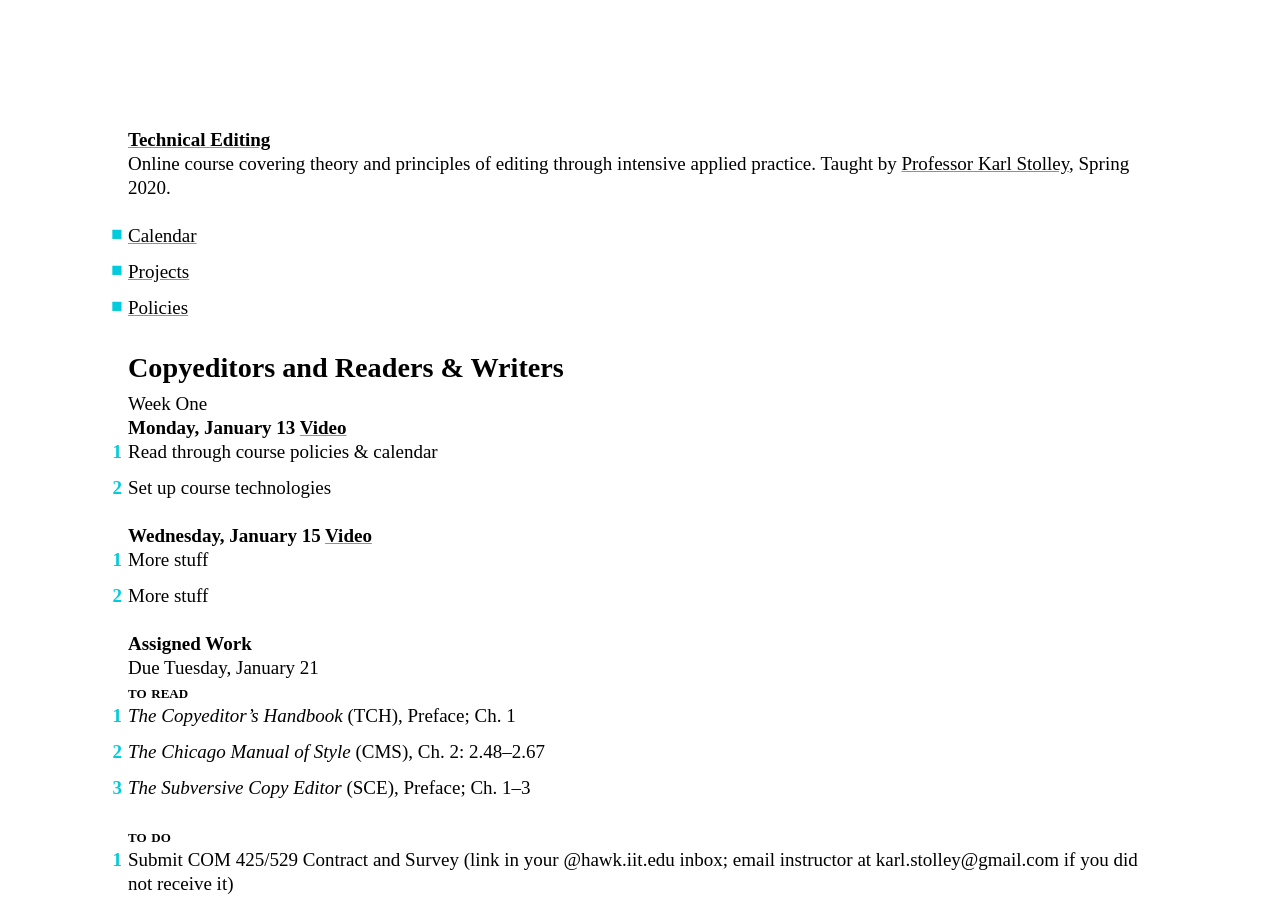
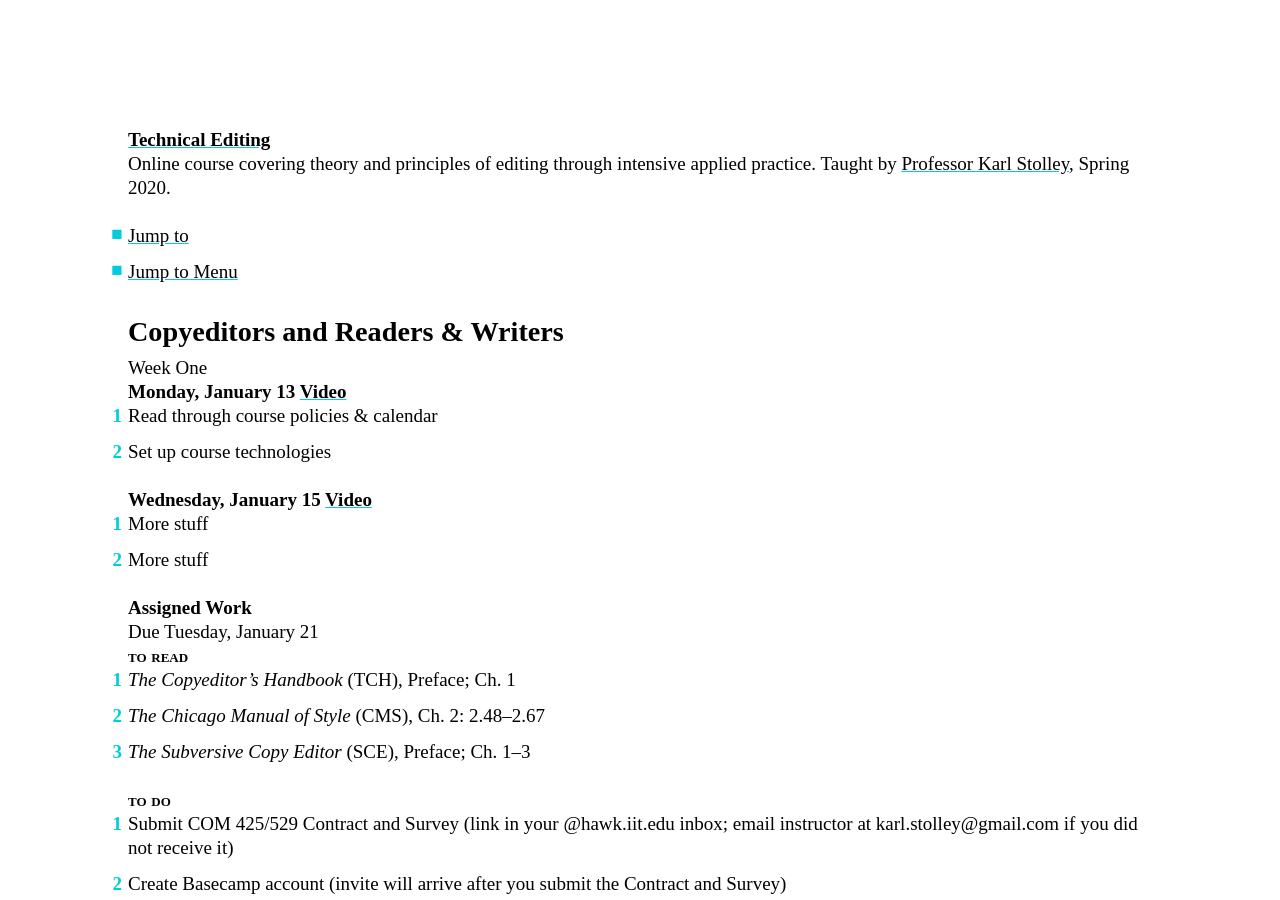
Before and after one commit to karlstolley/jekyll-theme-course, a Jekyll site: the page built from index.md, in a window 1280 px wide and 900 px high. Built offline with Jekyll 4.4.1, drawn with Linux system fonts in a browser that asks for light colours; some web fonts are replaced; some of the changed text lies outside the part shown.

Commit message:
Retool structure and contents of #header and #footer

```diff
--- a/_layouts/default.html
+++ b/_layouts/default.html
@@ -18,24 +18,16 @@
 <header id="header">
   <h1>
     <a rel="home" href="{{ site.url }}{{ site.baseurl }}">{{ course.title}}</a>
-    <small>{{ page.title }}</small>
   </h1>
   <p class="tagline">
     {% if course.tagline %}{{ course.tagline }}{% endif %}
     Taught by <a href="#instructor">{{ instructor.title }} {{ instructor.name }}</a>,
     {{ course.term }}.
   </p>
-  <nav id="navigation">
+  <nav id="quick-nav">
     <ul class="nav">
-      {% for nav in course.navigation %}
-      {% assign protocol = nav.href | slice: 0, 4 %}
-      {% if protocol == 'http' %}
-        {% assign fullhref = nav.href %}
-      {% else %}
-        {% capture fullhref %}{{ site.baseurl }}{{ nav.href }}{% endcapture %}
-      {% endif %}
-      <li id="nav-{{ nav.id }}"><a href="{{ fullhref }}">{{ nav.label }}</a></li>
-      {% endfor %}
+      <li id="nav-con"><a href="#content"><span class="access">Jump to</span> {{ page.title }}</a></li>
+      <li id="nav-nav"><a href="#full-nav"><span class="access">Jump to</span> Menu</a></li>
     </ul>
   </nav>
 </header>
@@ -43,7 +35,10 @@
   {{ content }}
 </main>
 
-<aside id="instructor">
+
+
+<footer id="footer">
+  <section id="instructor">
     <header>
       <h3>Instructor</h3>
     </header>
@@ -57,15 +52,34 @@
         {{ instructor.office_hours }}
       </li>
     </ul>
-</aside>
-
-<footer id="footer">
+  </section>
+  <section id="colophon">
+    <header>
+      <h3>Colophon</h3>
+    </header>
     <p class="fineprint">
       Course syllabus by <a href="{{ instructor.url }}">{{ instructor.name }}</a>.
       Licensed under
       <a href="{{ course.license.url }}" rel="license">{{ course.license.name }}</a>.
       <a id="github" href="{{ instructor.github }}{{ course.uid }}">Source hosted on GitHub</a>.
     </p>
+  </section>
+  <nav id="full-nav">
+    <header>
+      <h3>Navigation</h3>
+    </header>
+    <ul class="nav">
+      {% for nav in course.navigation %}
+      {% assign protocol = nav.href | slice: 0, 4 %}
+      {% if protocol == 'http' %}
+        {% assign fullhref = nav.href %}
+      {% else %}
+        {% capture fullhref %}{{ site.baseurl }}{{ nav.href }}{% endcapture %}
+      {% endif %}
+      <li id="nav-{{ nav.id }}"><a href="{{ fullhref }}">{{ nav.label }}</a></li>
+      {% endfor %}
+    </ul>
+  </nav>
 </footer>
 <script src="{{ site.baseurl }}assets/js/site.js"></script>
 </body>
```
Lines whose indentation alone changed are shown as unchanged.
